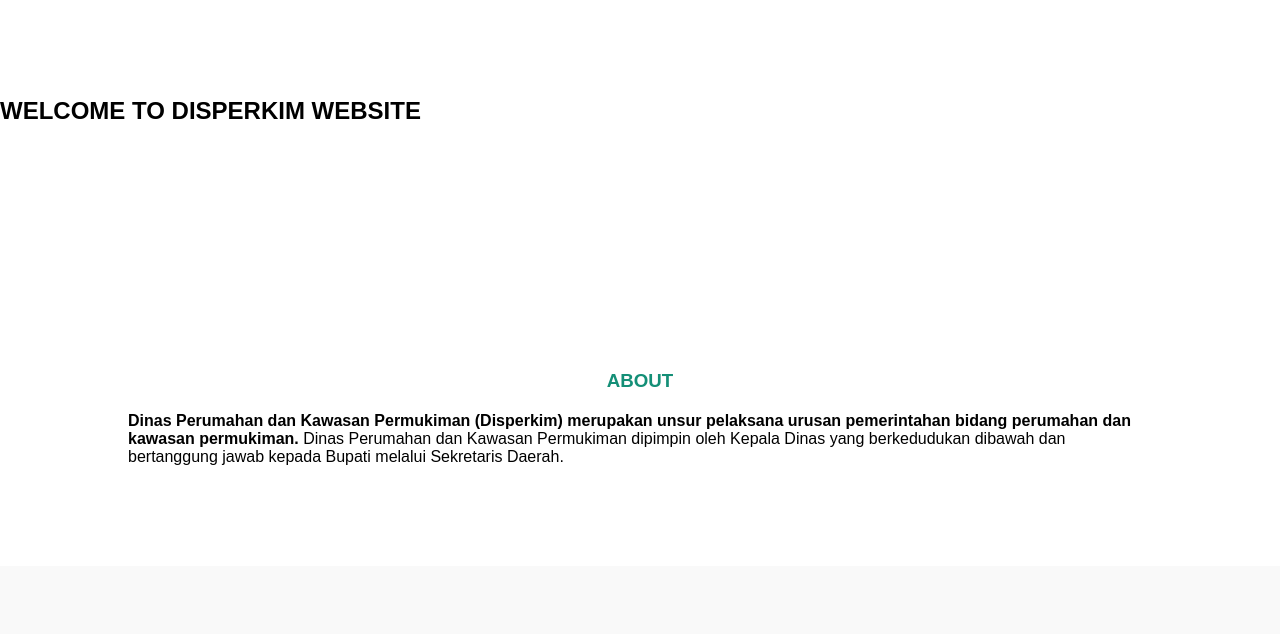
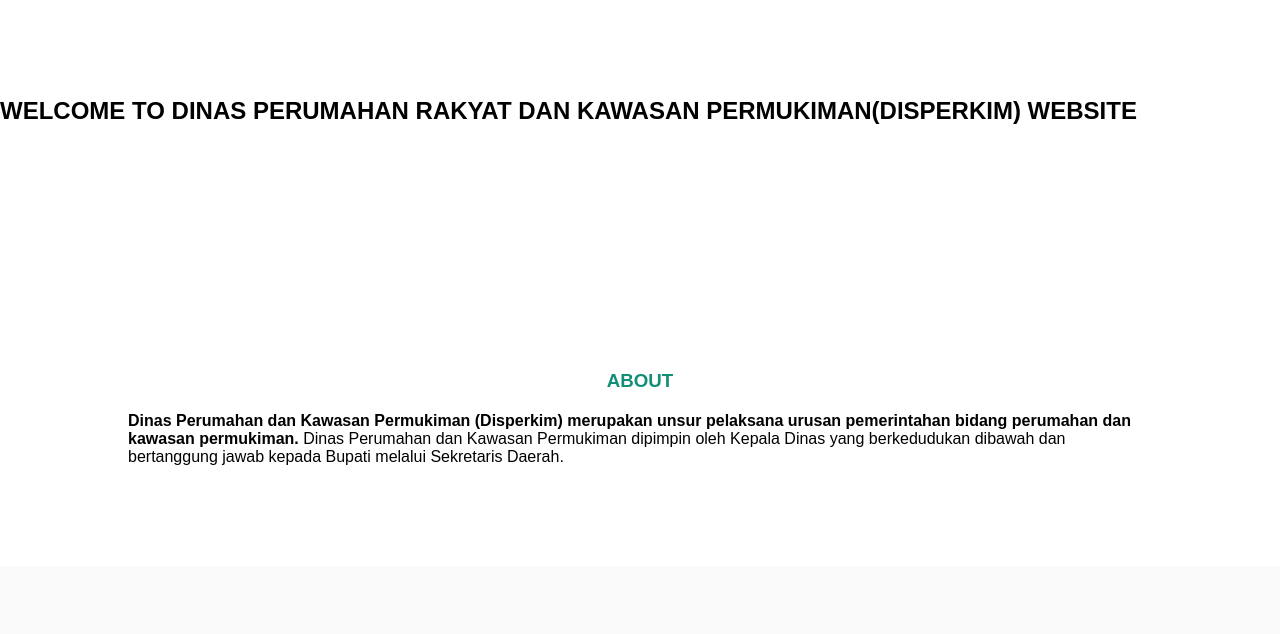
Before and after one commit to disperkim/web-business, a plain HTML site: page index.html in a window 1280 px wide. Shown: the part 166-800 px from the top of the page. Drawn offline with nearby package versions, Linux system fonts and the light colour scheme.

Commit message:
Update index.html

```diff
--- a/index.html
+++ b/index.html
@@ -38,7 +38,7 @@
 
     <!-- banner -->
     <section class="banner">
-    	<h2>WELCOME TO DISPERKIM WEBSITE</h2>
+    	<h2>WELCOME TO DINAS PERUMAHAN RAKYAT DAN KAWASAN PERMUKIMAN(DISPERKIM) WEBSITE</h2>
     </section>
     <!-- about -->
     <section class="about">
```
